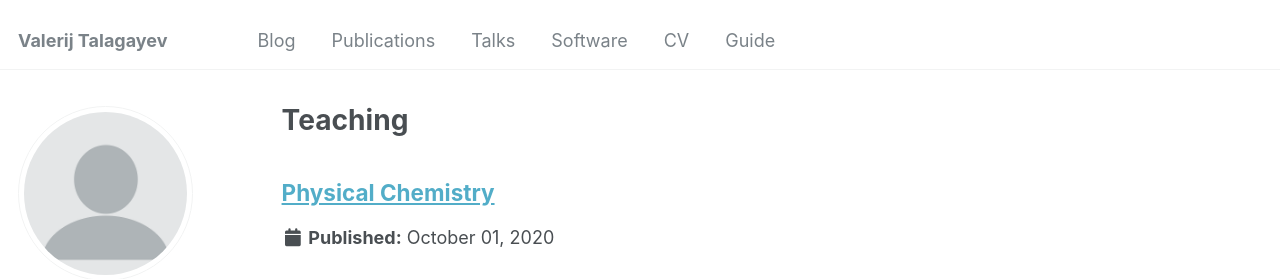
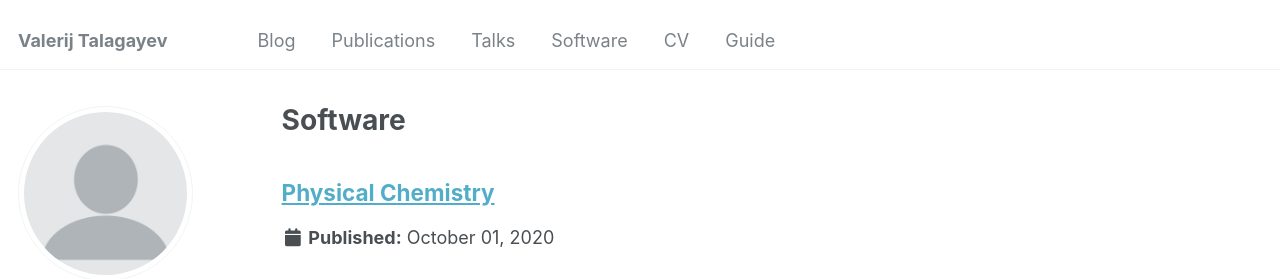
Before and after one commit to talagayev/talagayev11.github.io, a Jekyll site: the page built from _pages/software.html, in a window 1280 px wide and 927 px high. Shown: the top 279 px of the window. Built offline with Jekyll 4.4.1, drawn with Linux system fonts in a browser that asks for light colours; some web fonts are replaced.

Commit message:
Update and rename teaching.html to software.html

```diff
--- a/_pages/teaching.html
+++ b/_pages/software.html
@@ -1,7 +1,7 @@
 ---
 layout: archive
-title: "Teaching"
-permalink: /teaching/
+title: "Software"
+permalink: /software/
 author_profile: true
 ---
 
```
